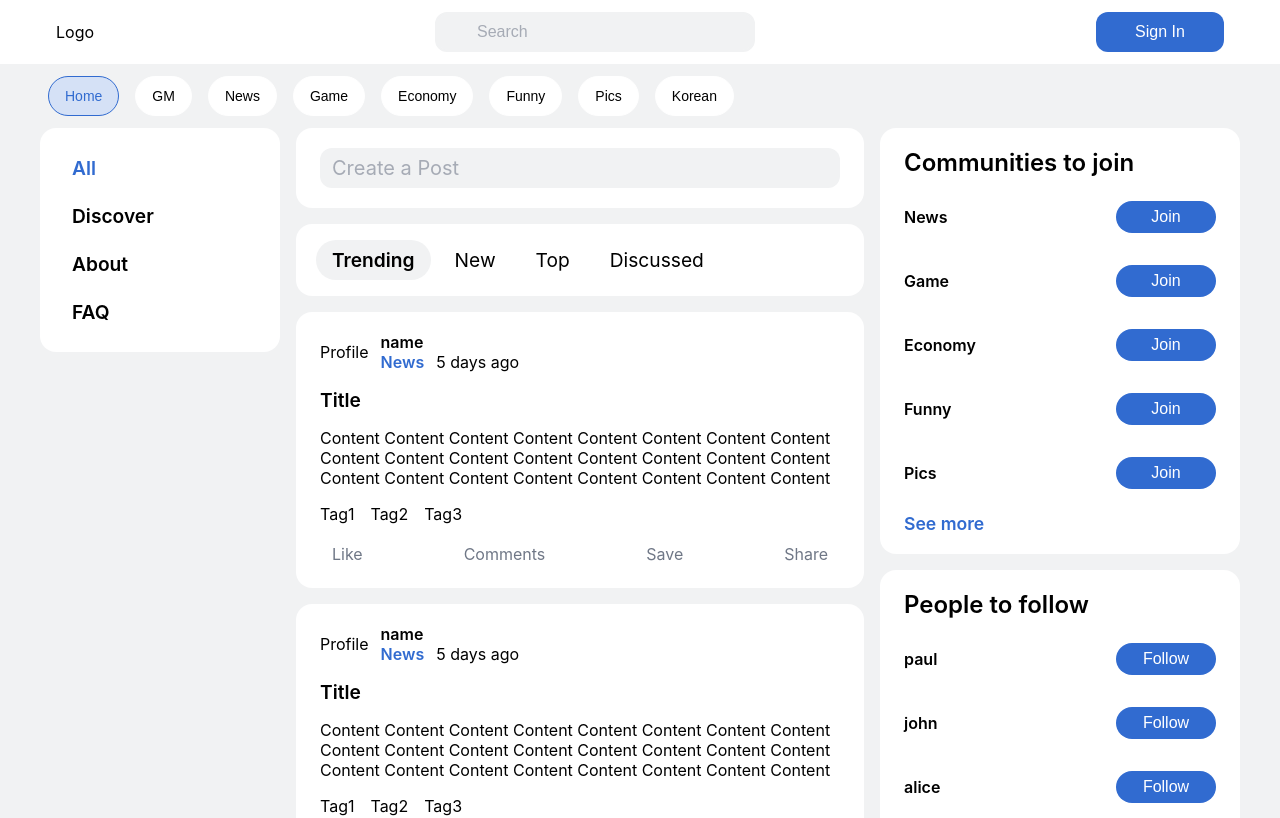
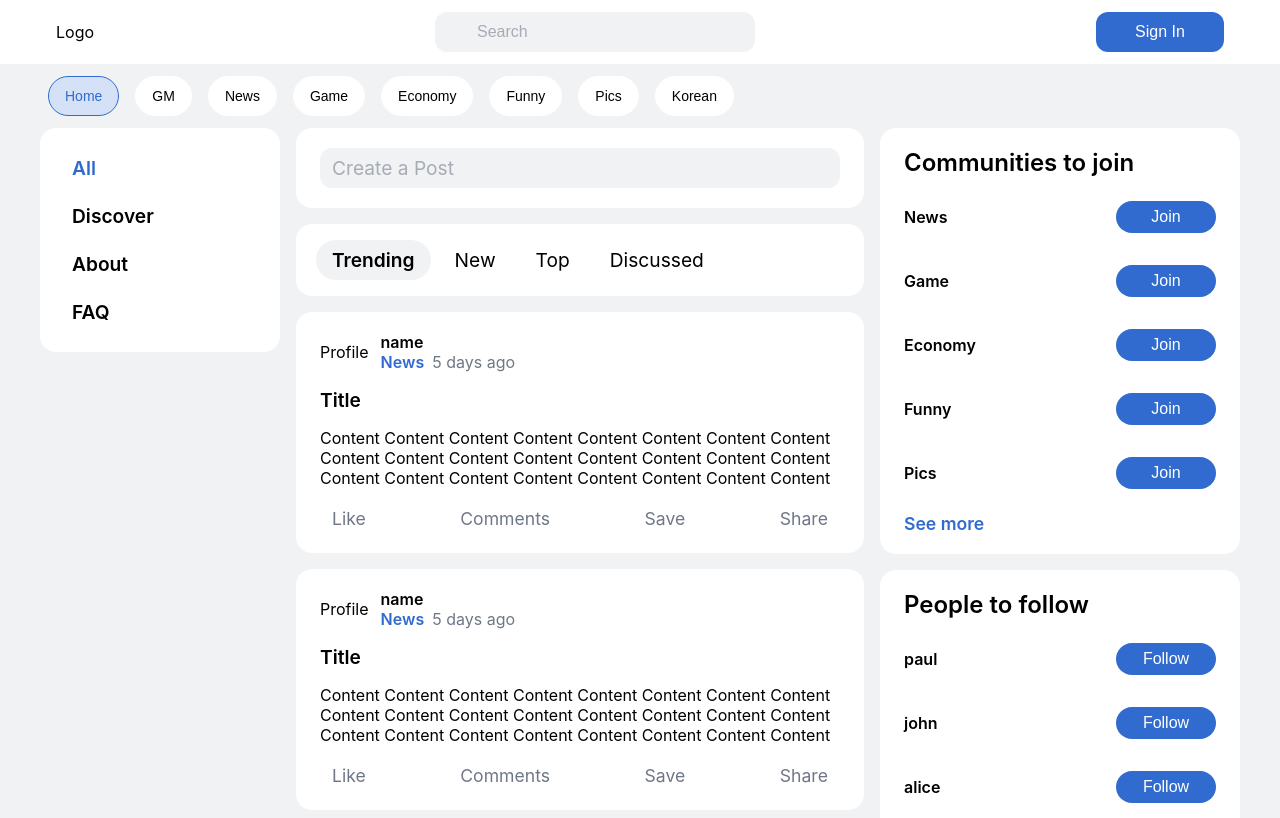
Before and after one commit to royalbluec/block-community, a Next.js app in the folder client/: page / in a window 1280 px wide. Shown: the top 818 px of the page. Built offline with nearby package versions, Linux system fonts and the light colour scheme.

Commit message:
feat(client): Modify MainB styles

```diff
--- a/client/components/mainB/Board.jsx
+++ b/client/components/mainB/Board.jsx
@@ -11,33 +11,29 @@ const Board = () => {
   return (
     <StyledBoardWrapper>
       <StyledBoardHeader>
-        <div>Profile</div>
+        {/* temp */}
+        <span>Profile</span>
         <div>
-          <div>name</div>
+          <p>name</p>
           <div>
-            <div>News</div>
-            <div>5 days ago</div>
+            <p>News</p>
+            <span>5 days ago</span>
           </div>
         </div>
       </StyledBoardHeader>
       <StyledBoardBody>
-        <div>Title</div>
-        <div>
+        <h2>Title</h2>
+        <p>
           Content Content Content Content Content Content Content Content
           Content Content Content Content Content Content Content Content
           Content Content Content Content Content Content Content Content
-        </div>
-        <div>
-          <div>Tag1</div>
-          <div>Tag2</div>
-          <div>Tag3</div>
-        </div>
+        </p>
       </StyledBoardBody>
       <StyledBoardFooter>
-        <div>Like</div>
-        <div>Comments</div>
-        <div>Save</div>
-        <div>Share</div>
+        <a>Like</a>
+        <a>Comments</a>
+        <a>Save</a>
+        <a>Share</a>
       </StyledBoardFooter>
     </StyledBoardWrapper>
   );
--- a/client/components/mainB/Create.jsx
+++ b/client/components/mainB/Create.jsx
@@ -1,11 +1,11 @@
 import React from 'react';
-import { Block } from './styles/Create.styles';
+import { StyledCreateWrapper } from './styles/Create.styles';
 
 const Create = () => {
   return (
-    <Block>
+    <StyledCreateWrapper>
       <div>Create a Post</div>
-    </Block>
+    </StyledCreateWrapper>
   );
 };
 
--- a/client/components/mainB/MainB.jsx
+++ b/client/components/mainB/MainB.jsx
@@ -1,5 +1,5 @@
 import React from 'react';
-import { Block } from './styles/MainB.styles';
+import { StyledMainBWrapper } from './styles/MainB.styles';
 
 import Create from './Create';
 import Tab from './Tab';
@@ -7,7 +7,7 @@ import Board from './Board';
 
 const MainB = () => {
   return (
-    <Block>
+    <StyledMainBWrapper>
       <div>
         <Create />
         <Tab />
@@ -17,7 +17,7 @@ const MainB = () => {
         <Board />
         <Board />
       </div>
-    </Block>
+    </StyledMainBWrapper>
   );
 };
 
--- a/client/components/mainB/Tab.jsx
+++ b/client/components/mainB/Tab.jsx
@@ -1,24 +1,26 @@
 import React from 'react';
-import { Block } from './styles/Tab.styles';
+import { StyledTabWrapper, StyledTabItem } from './styles/Tab.styles';
 
 const Tab = () => {
   const tabList = ['Trending', 'New', 'Top', 'Discussed'];
 
   return (
-    <Block>
-      {tabList.map((el, idx) => (
-        <div key={el}>
-          {idx === 0 ? (
-            <div className='tab__selected' key={el}>
-              {el}
-            </div>
-          ) : (
-            <div key={el}>{el}</div>
-          )}
-        </div>
-      ))}
+    <StyledTabWrapper>
+      <ul>
+        {tabList.map((el, i) => (
+          <StyledTabItem key={i}>
+            {i === 0 ? (
+              <a className='tab__selected' key={el}>
+                {el}
+              </a>
+            ) : (
+              <a>{el}</a>
+            )}
+          </StyledTabItem>
+        ))}
+      </ul>
       <div></div>
-    </Block>
+    </StyledTabWrapper>
   );
 };
 
--- a/client/components/mainB/styles/Board.styles.jsx
+++ b/client/components/mainB/styles/Board.styles.jsx
@@ -5,7 +5,7 @@ export const StyledBoardWrapper = styled.div`
   margin-bottom: 1rem;
   padding: 1.25rem 1.5rem;
   border-radius: 1rem;
-  background-color: #ffffff;
+  background-color: var(--white);
 `;
 
 export const StyledBoardHeader = styled.div`
@@ -13,7 +13,8 @@ export const StyledBoardHeader = styled.div`
   align-items: center;
   margin-bottom: 1rem;
 
-  & > div:first-of-type {
+  /* temp */
+  & > span {
     margin-right: 0.75rem;
 
     :hover {
@@ -21,54 +22,49 @@ export const StyledBoardHeader = styled.div`
     }
   }
 
-  & > div > div {
-    display: flex;
+  & > div > p {
+    font-weight: 600;
 
     :hover {
       cursor: pointer;
-    }
-  }
-
-  & > div > div:first-of-type {
-    font-weight: 600;
-
-    :hover {
       text-decoration: underline;
     }
   }
 
-  & > div > div > div:first-of-type {
-    margin-right: 0.75rem;
-    color: #316bd0;
+  & > div > div {
+    display: flex;
+  }
+
+  & > div > div > p {
     font-weight: 600;
+    color: var(--blue);
+    margin-right: 0.5rem;
 
     :hover {
+      cursor: pointer;
+      text-decoration: underline;
+    }
+  }
+
+  & > div > div > span {
+    color: var(--dim-gray);
+
+    :hover {
+      cursor: pointer;
       text-decoration: underline;
     }
   }
 `;
 
 export const StyledBoardBody = styled.div`
-  & > div:first-of-type {
+  & > h2 {
+    margin-bottom: 1rem;
     font-size: 1.2rem;
     font-weight: 600;
   }
 
-  & > div:nth-of-type(2) {
-    margin: 1rem 0;
+  & > p {
     word-wrap: break-word;
-  }
-
-  & > div:last-of-type {
-    display: flex;
-
-    & > div {
-      margin-right: 1rem;
-
-      :hover {
-        cursor: pointer;
-      }
-    }
   }
 `;
 
@@ -77,14 +73,14 @@ export const StyledBoardFooter = styled.div`
   justify-content: space-between;
   margin-top: 1rem;
 
-  & > div {
+  & > a {
     padding: 0.25rem 0.75rem;
     border-radius: 0.25rem;
-    color: #6f7786;
+    font-size: 1.1rem;
+    color: var(--dim-gray);
 
     :hover {
-      cursor: pointer;
-      background-color: #d5e1f6;
+      background-color: var(--light-blue);
     }
   }
 `;
--- a/client/components/mainB/styles/Create.styles.jsx
+++ b/client/components/mainB/styles/Create.styles.jsx
@@ -1,18 +1,18 @@
 import styled from '@emotion/styled';
 
-export const Block = styled.div`
+export const StyledCreateWrapper = styled.div`
   width: 100%;
   padding: 1.25rem 1.5rem;
   border-radius: 1rem;
-  background-color: #ffffff;
+  background-color: var(--white);
   margin-bottom: 1rem;
 
   & > div {
     padding: 0.5rem 0.75rem;
     border-radius: 0.75rem;
-    background-color: #f1f2f3;
-    color: #a6abb5;
-    font-size: 20px;
+    background-color: var(--gray);
+    color: var(--dark-gray);
+    font-size: 1.2rem;
 
     :hover {
       cursor: pointer;
--- a/client/components/mainB/styles/MainB.styles.jsx
+++ b/client/components/mainB/styles/MainB.styles.jsx
@@ -1,9 +1,17 @@
 import styled from '@emotion/styled';
 
-export const Block = styled.div`
+export const StyledMainBWrapper = styled.div`
   flex: 2.5;
 
   & > div {
     padding: 0 1rem;
+
+    @media (max-width: 1024px) {
+      padding: 0 0 0 1rem;
+    }
+
+    @media (max-width: 768px) {
+      padding: 0;
+    }
   }
 `;
--- a/client/components/mainB/styles/Tab.styles.jsx
+++ b/client/components/mainB/styles/Tab.styles.jsx
@@ -1,27 +1,32 @@
 import styled from '@emotion/styled';
 
-export const Block = styled.div`
-  display: flex;
+export const StyledTabWrapper = styled.div`
   width: 100%;
   margin-bottom: 1rem;
   padding: 1rem 1.25rem;
   border-radius: 1rem;
-  background-color: #ffffff;
+  background-color: var(--white);
 
-  & > div > div {
+  & > ul {
+    display: flex;
+  }
+`;
+
+export const StyledTabItem = styled.li`
+  & > a {
+    display: block;
+    margin-right: 0.5rem;
     padding: 0.5rem 1rem;
-    margin-right: 0.5rem;
     border-radius: 2rem;
     font-size: 1.2rem;
 
     :hover {
-      cursor: pointer;
-      background-color: #f1f2f3;
+      background-color: var(--gray);
     }
   }
 
   .tab__selected {
     font-weight: 600;
-    background-color: #f1f2f3;
+    background-color: var(--gray);
   }
 `;
--- a/client/styles/GlobalStyle.jsx
+++ b/client/styles/GlobalStyle.jsx
@@ -3,6 +3,8 @@ import { Global, css } from '@emotion/react';
 const style = css`
   :root {
     --gray: #f1f2f3;
+    --dark-gray: #a6abb5;
+    --dim-gray: #6f7786;
     --white: #ffffff;
     --blue: #316bd0;
     --light-blue: #d5e1f6;
```
